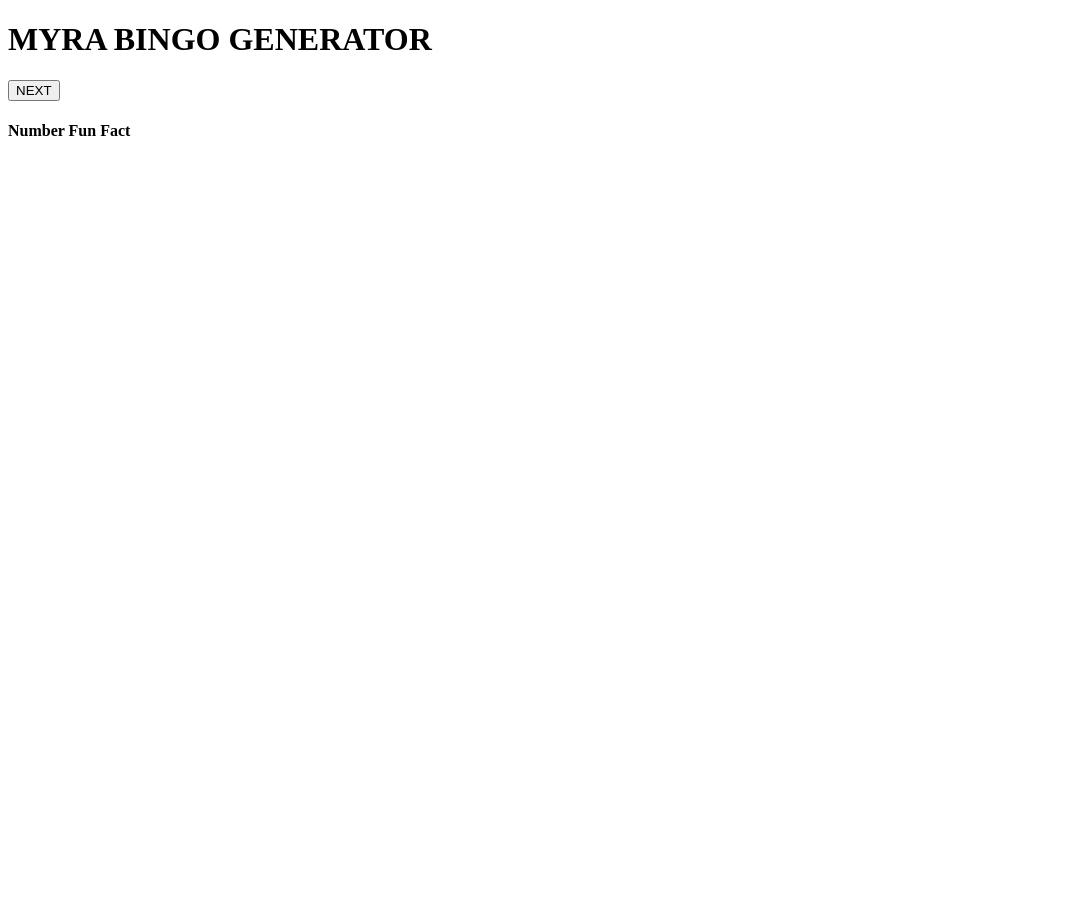
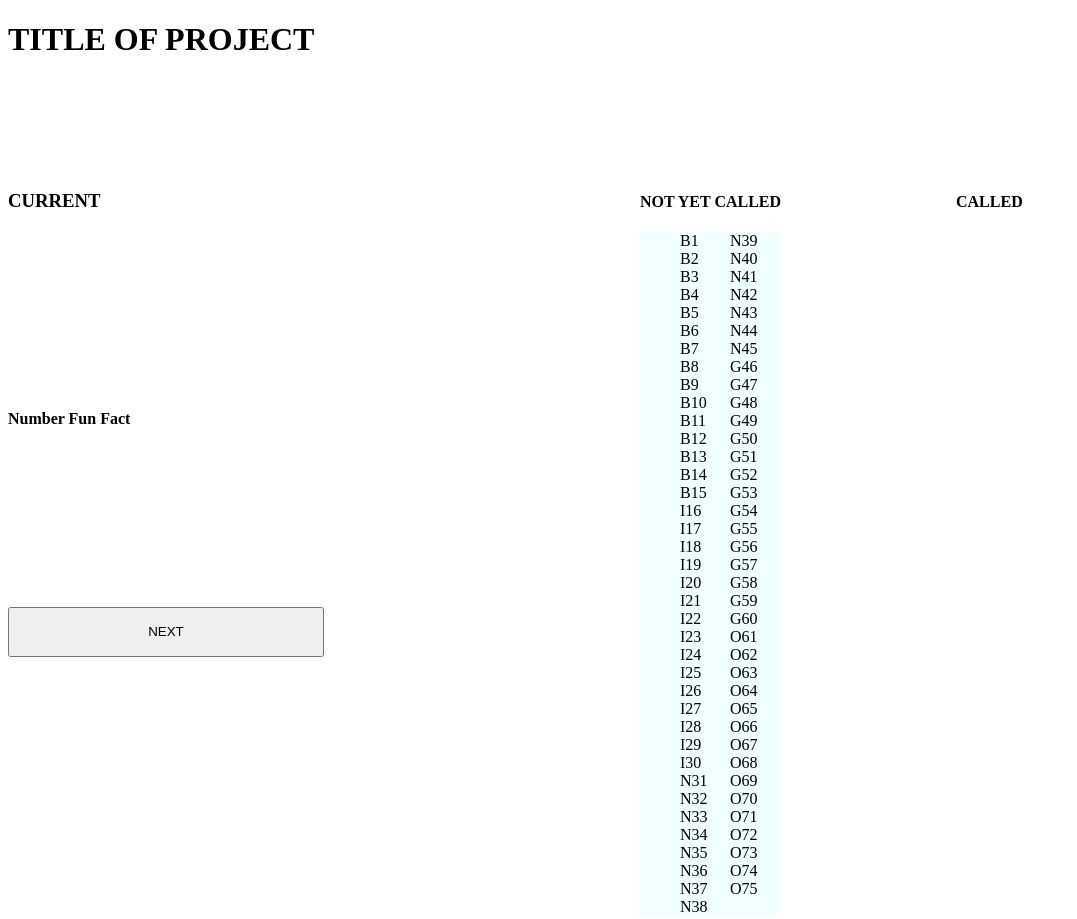
Before and after one commit to myra-1/bingo, a plain HTML site: page bingo.html in a window 1280 px wide. Shown: the whole page, without its empty margins (0-1077 px from the left). Before the commit the page ends 800 px from the top, so only its background shows below. Drawn offline with nearby package versions, Linux system fonts and the light colour scheme.

Commit message:
Added numbers and arranged using flex display. Set-up page layout using grid

```diff
--- a/bingo.html
+++ b/bingo.html
@@ -13,13 +13,99 @@
 
 <body>
   <header>
-    <h1>MYRA BINGO GENERATOR</h1>
+    <h1>TITLE OF PROJECT</h1>
   </header>
   <main>
-    <button id="next">NEXT</button>
-    <div>
+    <div class="current-call">
+      <h3>CURRENT</h3>
+    </div>
+    <div class="fun-fact-spot">
       <h4>Number Fun Fact</h4>
       <div class="fun-fact"></div>
+    </div>
+    <button id="next-button">NEXT</button>
+    <div class="not-yet-called">
+      <h4>NOT YET CALLED</h4>
+      <ol>
+        <li data-letter="B" data-number="1">B1</li>
+        <li data-letter="B" data-number="2">B2</li>
+        <li data-letter="B" data-number="3">B3</li>
+        <li data-letter="B" data-number="4">B4</li>
+        <li data-letter="B" data-number="5">B5</li>
+        <li data-letter="B" data-number="6">B6</li>
+        <li data-letter="B" data-number="7">B7</li>
+        <li data-letter="B" data-number="8">B8</li>
+        <li data-letter="B" data-number="9">B9</li>
+        <li data-letter="B" data-number="10">B10</li>
+        <li data-letter="B" data-number="11">B11</li>
+        <li data-letter="B" data-number="12">B12</li>
+        <li data-letter="B" data-number="13">B13</li>
+        <li data-letter="B" data-number="14">B14</li>
+        <li data-letter="B" data-number="15">B15</li>
+        <li data-letter="I" data-number="16">I16</li>
+        <li data-letter="I" data-number="17">I17</li>
+        <li data-letter="I" data-number="18">I18</li>
+        <li data-letter="I" data-number="19">I19</li>
+        <li data-letter="I" data-number="20">I20</li>
+        <li data-letter="I" data-number="21">I21</li>
+        <li data-letter="I" data-number="22">I22</li>
+        <li data-letter="I" data-number="23">I23</li>
+        <li data-letter="I" data-number="24">I24</li>
+        <li data-letter="I" data-number="25">I25</li>
+        <li data-letter="I" data-number="26">I26</li>
+        <li data-letter="I" data-number="27">I27</li>
+        <li data-letter="I" data-number="28">I28</li>
+        <li data-letter="I" data-number="29">I29</li>
+        <li data-letter="I" data-number="30">I30</li>
+        <li data-letter="I" data-number="31">N31</li>
+        <li data-letter="N" data-number="32">N32</li>
+        <li data-letter="N" data-number="33">N33</li>
+        <li data-letter="N" data-number="34">N34</li>
+        <li data-letter="N" data-number="35">N35</li>
+        <li data-letter="N" data-number="36">N36</li>
+        <li data-letter="N" data-number="37">N37</li>
+        <li data-letter="N" data-number="38">N38</li>
+        <li data-letter="N" data-number="39">N39</li>
+        <li data-letter="N" data-number="40">N40</li>
+        <li data-letter="N" data-number="41">N41</li>
+        <li data-letter="N" data-number="42">N42</li>
+        <li data-letter="N" data-number="43">N43</li>
+        <li data-letter="N" data-number="44">N44</li>
+        <li data-letter="N" data-number="45">N45</li>
+        <li data-letter="G" data-number="46">G46</li>
+        <li data-letter="G" data-number="47">G47</li>
+        <li data-letter="G" data-number="48">G48</li>
+        <li data-letter="G" data-number="49">G49</li>
+        <li data-letter="G" data-number="50">G50</li>
+        <li data-letter="G" data-number="51">G51</li>
+        <li data-letter="G" data-number="52">G52</li>
+        <li data-letter="G" data-number="53">G53</li>
+        <li data-letter="G" data-number="54">G54</li>
+        <li data-letter="G" data-number="55">G55</li>
+        <li data-letter="G" data-number="56">G56</li>
+        <li data-letter="G" data-number="57">G57</li>
+        <li data-letter="G" data-number="58">G58</li>
+        <li data-letter="G" data-number="59">G59</li>
+        <li data-letter="G" data-number="60">G60</li>
+        <li data-letter="O" data-number="61">O61</li>
+        <li data-letter="O" data-number="62">O62</li>
+        <li data-letter="O" data-number="63">O63</li>
+        <li data-letter="O" data-number="64">O64</li>
+        <li data-letter="O" data-number="65">O65</li>
+        <li data-letter="O" data-number="66">O66</li>
+        <li data-letter="O" data-number="67">O67</li>
+        <li data-letter="O" data-number="68">O68</li>
+        <li data-letter="O" data-number="69">O69</li>
+        <li data-letter="O" data-number="70">O70</li>
+        <li data-letter="O" data-number="71">O71</li>
+        <li data-letter="O" data-number="72">O72</li>
+        <li data-letter="O" data-number="73">O73</li>
+        <li data-letter="O" data-number="74">O74</li>
+        <li data-letter="O" data-number="75">O75</li>
+      </ol>
+    </div>
+    <div class="have-called">
+      <h4>CALLED</h4>
     </div>
   </main>
 </body>
--- a/bingo.js
+++ b/bingo.js
@@ -1,10 +1,10 @@
-const nextButton = document.querySelector('#next');
+const nextButton = document.querySelector('#next-button');
 const funFact = document.querySelector('.fun-fact');
 
+
 nextButton.addEventListener('click', async () => {
+  funFact.innerHTML = "Loading";
   const response = await axios.get(`http://numbersapi.com/random/trivia`)
   const numberFact = response.data
-
   funFact.innerHTML = `<p> ${numberFact} </p>`;
-
 });
--- a/style.css
+++ b/style.css
@@ -0,0 +1,38 @@
+header {
+  height: 150px;
+}
+main {
+  display: grid;
+  grid-template-columns: 1fr 1fr 1fr 1fr;
+  grid-template-rows: 25% 25% 25% 25%;
+}
+.fun-fact-spot {
+  grid-column: 1;
+  grid-row: 2;
+}
+
+#next-button {
+  grid-column: 1;
+  grid-row: 3;
+  height: 50px;
+}
+
+.not-yet-called {
+  grid-column: 3;
+}
+
+.have-called {
+  grid-column: 4;
+}
+
+.not-yet-called ol {
+  background-color: azure;
+  display: flex;
+  flex-direction: column;
+  flex-wrap: wrap;
+  height: auto;
+  /* thinking this would make it adjust as items move from one list to the other? MAYBE? */
+  max-height: 700px;
+  width: 100px;
+  list-style: none;
+}
```
